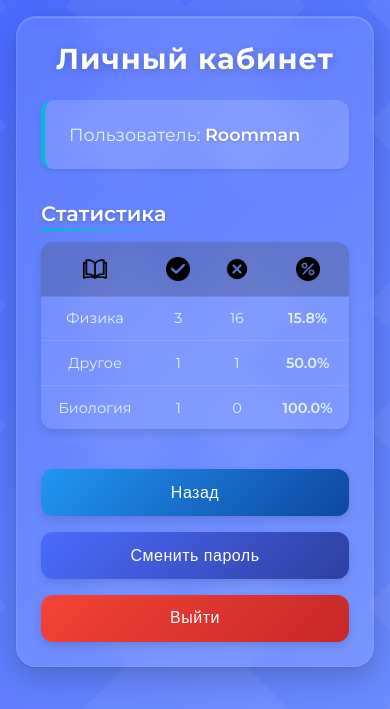
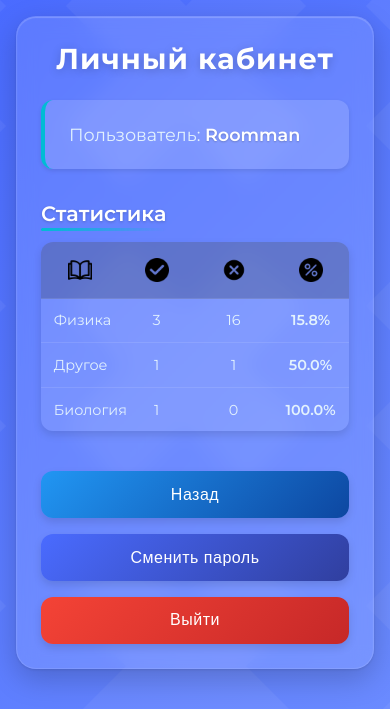
Before and after one commit to MRCriper/eduflask, a Flask app: page /account in a window 390 px wide. Shown: the top 709 px of the page. Run offline with Flask 3, Linux system fonts and the light colour scheme; a user stored in the database is signed in; data comes from the database, SQL or seed files in the repository.

Commit message:
returnapi7

```diff
--- a/static/css/account.css
+++ b/static/css/account.css
@@ -500,25 +500,29 @@
 
 /* Стили для иконок в таблице на мобильных устройствах */
 .table-icon {
-    width: 24px;
-    height: 24px;
-    display: block;
-    margin: 0 auto;
-    object-fit: contain;
-    box-sizing: content-box;
-    padding: 2px;
+    width: 24px !important;
+    height: 24px !important;
+    display: block !important;
+    margin: 0 auto !important;
+    object-fit: contain !important;
+    box-sizing: content-box !important;
+    padding: 2px !important;
 }
 
 th {
-    vertical-align: middle;
-    text-align: center;
-    min-width: 40px;
+    vertical-align: middle !important;
+    text-align: center !important;
+    min-width: 40px !important;
+    height: 50px !important;
+    width: 50px !important;
+    position: relative !important;
 }
 
 /* Адаптивные стили для таблицы */
 @media (max-width: 768px) {
     table {
         width: 100%;
+        table-layout: fixed !important;
     }
 
     th, td {
@@ -528,10 +532,21 @@
 
     th {
         padding: 0.5rem;
+        height: 50px !important;
+        width: 50px !important;
     }
 
     .stats-section h3 {
         font-size: 1.3rem;
+    }
+
+    .icon-container {
+        width: 30px !important;
+        height: 30px !important;
+        display: flex !important;
+        align-items: center !important;
+        justify-content: center !important;
+        margin: 0 auto !important;
     }
 }
 
--- a/static/js/account.js
+++ b/static/js/account.js
@@ -218,16 +218,16 @@
 
             switch (headerText) {
                 case 'Предмет':
-                    th.innerHTML = `<img src="/static/img/book.png" alt="Предмет" title="Предмет" class="table-icon">`;
+                    th.innerHTML = `<div class="icon-container"><img src="/static/img/book.png" alt="Предмет" title="Предмет" class="table-icon"></div>`;
                     break;
                 case 'Правильно':
-                    th.innerHTML = `<img src="/static/img/correct.png" alt="Правильно" title="Правильно" class="table-icon">`;
+                    th.innerHTML = `<div class="icon-container"><img src="/static/img/correct.png" alt="Правильно" title="Правильно" class="table-icon"></div>`;
                     break;
                 case 'Ошибки':
-                    th.innerHTML = `<img src="/static/img/incorrect.png" alt="Ошибки" title="Ошибки" class="table-icon">`;
+                    th.innerHTML = `<div class="icon-container"><img src="/static/img/incorrect.png" alt="Ошибки" title="Ошибки" class="table-icon"></div>`;
                     break;
                 case 'Процент':
-                    th.innerHTML = `<img src="/static/img/percentage.png" alt="Процент" title="Процент" class="table-icon">`;
+                    th.innerHTML = `<div class="icon-container"><img src="/static/img/percentage.png" alt="Процент" title="Процент" class="table-icon"></div>`;
                     break;
             }
         });
```
